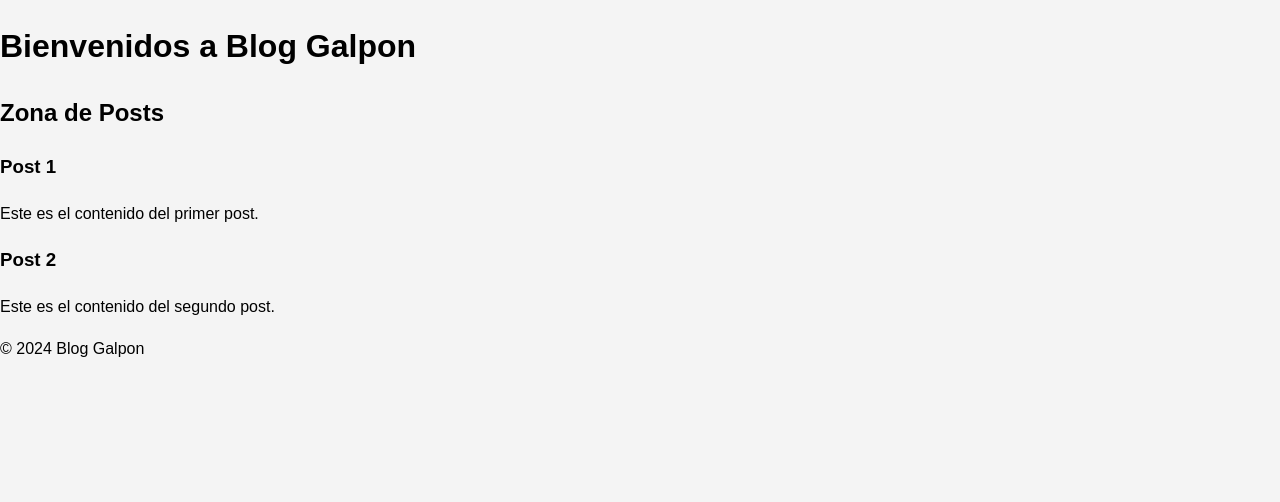
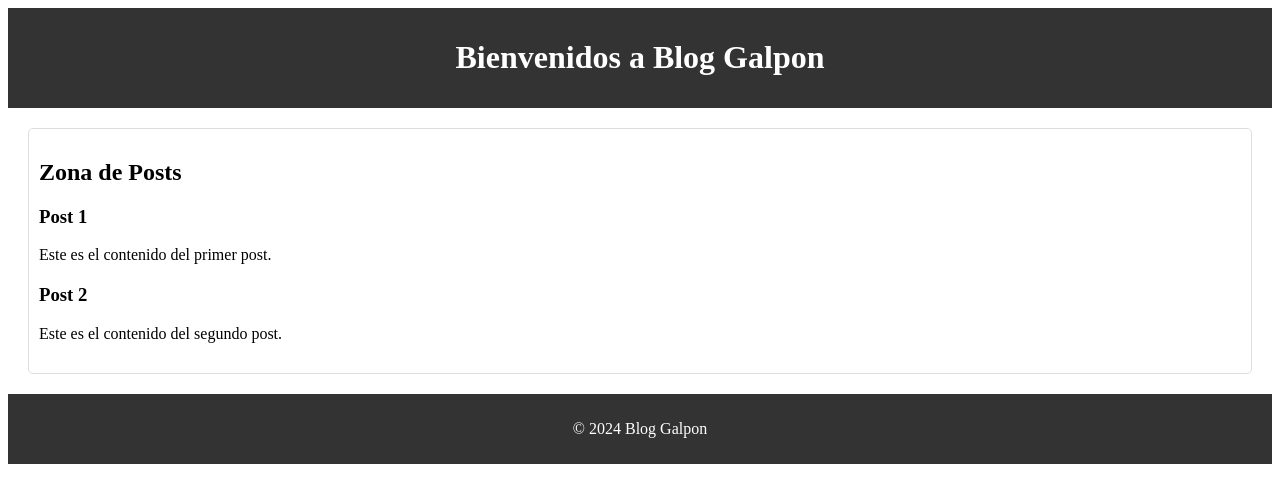
Before and after one commit to Ergwynt/bloggalpon, a plain HTML site: page index.html in a window 1280 px wide. Drawn offline with Linux system fonts and the light colour scheme.

Commit message:
Añadir CSS para header, section, article, aside y footer

```diff
--- a/style.css
+++ b/style.css
@@ -1,10 +1,33 @@
-html {
-    font-family: Arial, sans-serif;
-    line-height: 1.6;
+header {
+    background-color: #333;
+    color: white;
+    padding: 10px 0;
+    text-align: center;
 }
 
-body {
-    margin: 0;
-    padding: 0;
-    background-color: #f4f4f4;
+section {
+    margin: 20px;
+    padding: 10px;
+    background-color: #fff;
+    border: 1px solid #ddd;
+    border-radius: 5px;
 }
+
+article {
+    margin-bottom: 20px;
+}
+
+aside {
+    background-color: #f9f9f9;
+    padding: 10px;
+    margin: 20px 0;
+    border-left: 3px solid #333;
+}
+
+footer {
+    background-color: #333;
+    color: white;
+    text-align: center;
+    padding: 10px 0;
+    margin-top: 20px;
+}
```
